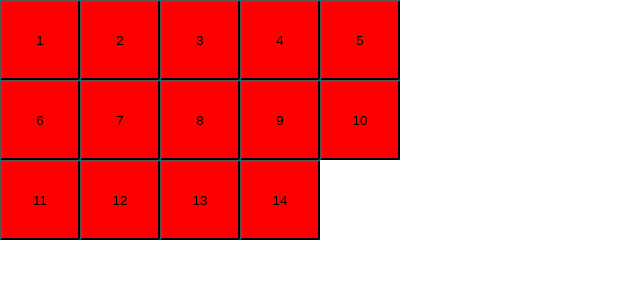
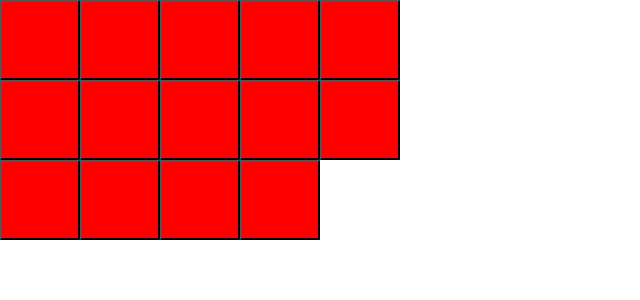
Before and after one commit to felix-odenhall/sliding-puzzle, a React (Create React App) app: page / in a window 1280 px wide. Shown: the top 300 px of the page, without its empty margins (0-640 px from the left). Built offline with nearby package versions, Linux system fonts and the light colour scheme.

Commit message:
added shuffle array function

```diff
--- a/src/components/GameBoard/GameBoard.tsx
+++ b/src/components/GameBoard/GameBoard.tsx
@@ -6,6 +6,7 @@ import {
   GRID_ROWS,
   TILE_SIZE,
 } from "../../constants/gameData";
+import { shuffleArray } from "../../utils/shuffleArray";
 
 const Board = styled.div`
   width: calc(${GRID_COLS} * ${TILE_SIZE}px);
@@ -15,13 +16,23 @@ const Board = styled.div`
   grid-template-rows: repeat(${GRID_ROWS}, 1fr);
 `;
 
-const GameTileArray = [...Array(TILE_AMOUNT - 1).keys()];
+const shuffledTileArray = shuffleArray([...Array(TILE_AMOUNT - 1).keys()]);
+
+const handleTileClick = (element: number) => {
+  console.log(element);
+};
 
 export const GameBoard = () => {
   return (
     <Board>
-      {GameTileArray.map((element, index) => {
-        return <PuzzleTile key={index} text={element + 1} />;
+      {shuffledTileArray.map((element, index) => {
+        return (
+          <PuzzleTile
+            key={index}
+            tileNumber={element + 1}
+            onClick={() => handleTileClick(element)}
+          />
+        );
       })}
     </Board>
   );
--- /dev/null
+++ b/src/utils/shuffleArray.ts
@@ -0,0 +1,3 @@
+export const shuffleArray = <T>(arr: T[]): T[] => {
+  return arr.sort((a, b) => 0.5 - Math.random());
+};
```
